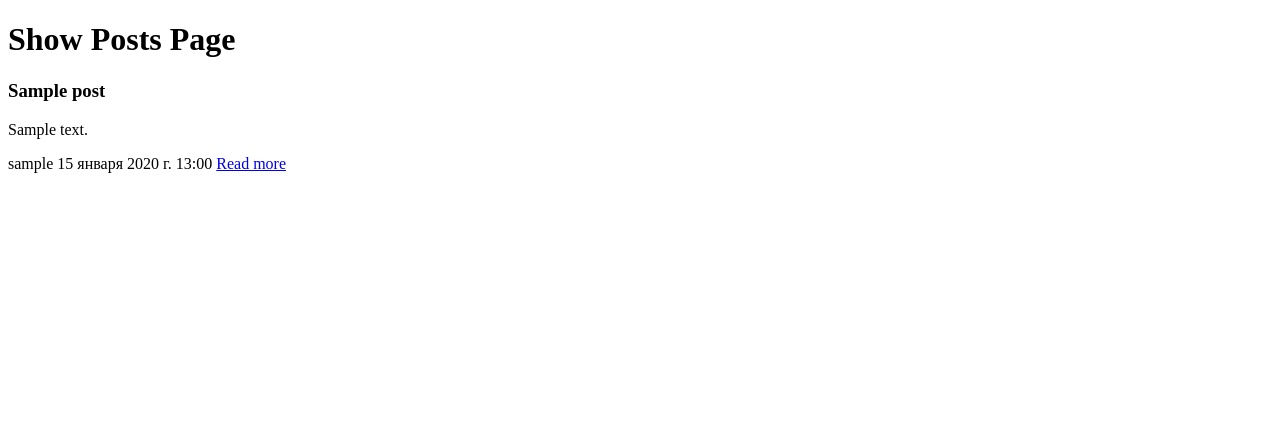
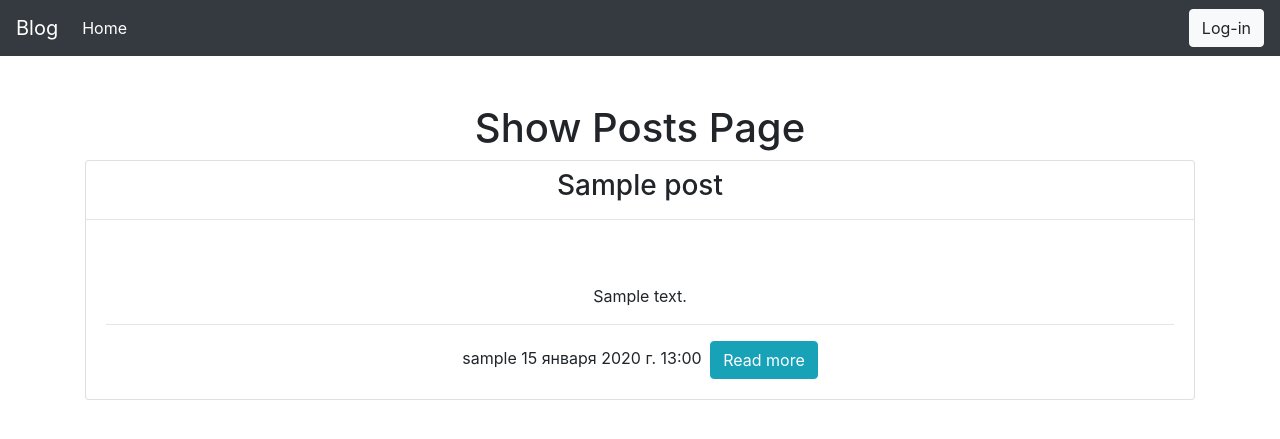
Before and after one commit to VladislavGnom/Django_Blog, a Django app: page /blog in a window 1280 px wide. Shown: the top 439 px of the page. Run offline with Django 5.2, Linux system fonts and the light colour scheme; tables that the repository leaves empty hold one stand-in row (values such as "Sample post").

Commit message:
Added CSS-styles

```diff
--- a/appblog/templates/appblog/base.html
+++ b/appblog/templates/appblog/base.html
@@ -3,10 +3,39 @@
 <head>
     <meta charset="UTF-8">
     <meta name="viewport" content="width=device-width, initial-scale=1.0">
+    <link rel="stylesheet" href="https://cdn.jsdelivr.net/npm/bootstrap@4.6.2/dist/css/bootstrap.min.css" integrity="sha384-xOolHFLEh07PJGoPkLv1IbcEPTNtaed2xpHsD9ESMhqIYd0nLMwNLD69Npy4HI+N" crossorigin="anonymous">
     <title>{% if not title %}Blog{% else %}{{title}}{% endif %}</title>
 </head>
 <body>
-    {% block main %}
-    {% endblock %}
+
+    <nav class="navbar navbar-expand navbar-dark bg-dark">
+        <a class="navbar-brand" href="{% url 'index' %}">Blog</a>
+        <button class="navbar-toggler" type="button" data-toggle="collapse" data-target="#navbarsExample02" aria-controls="navbarsExample02" aria-expanded="false" aria-label="Toggle navigation">
+            <span class="navbar-toggler-icon"></span>
+        </button>
+
+        <div class="collapse navbar-collapse" id="navbarsExample02">
+            <ul class="navbar-nav mr-auto">
+            <li class="nav-item active">
+                <a class="nav-link" href="{% url 'show' %}">Home <span class="sr-only">(current)</span></a>
+            </li>
+            </ul>
+            {% if request.user.is_authenticated %}
+                <span class="btn btn-light m-1 p-1">Hello {{ request.user.first_name }}</span>,
+                <a href="{% url 'logout' %}"><button type="submit" class="btn btn-light">Logout</button></a>
+            {% else %}
+                <a href="{% url 'login' %}"><button class="btn btn-light">Log-in</button></a>
+            {% endif %}
+            <!-- <form class="form-inline my-2 my-md-0">
+            <input class="form-control" type="text" placeholder="Search">
+            </form> -->
+        </div>
+    </nav>
+
+    <div class="container mt-5">
+        {% block main %}
+        {% endblock %}
+    </div>
+
 </body>
 </html>
--- a/appblog/templates/appblog/show_posts.html
+++ b/appblog/templates/appblog/show_posts.html
@@ -1,18 +1,23 @@
 {% extends 'appblog/base.html' %}
 
 {% block main %}
-<h1>Show Posts Page</h1>
+<h1 class="text-center">Show Posts Page</h1>
 
 <div>
 {% if posts %}
 {% for post in posts %}
-<div>
-
-    <h3>{{ post.title }}</h3>
-    <p>{{ post.content| linebreaks| truncatewords:20 }}</p>
-    <span>{{ post.author }}</span>
-    <span>{{ post.create_time }}</span>
-    <a href="{% url 'detail' post_id=post.pk %}">Read more</a>
+<div class="card text-center mb-4">
+    <div class="card-title mt-2">
+        <h3>{{ post.title }}</h3>
+        <hr>
+    </div>
+    <div class="card-body">
+        <p>{{ post.content| linebreaks| truncatewords:20 }}</p>
+        <hr>
+        <span>{{ post.author }}</span>
+        <span>{{ post.create_time }}</span>
+        <a href="{% url 'detail' post_id=post.pk %}"><button type="button" class="btn btn-info ml-1">Read more</button></a>
+    </div>
 
 </div>
 {% endfor %}
--- a/authapp/templates/authapp/dashboard.html
+++ b/authapp/templates/authapp/dashboard.html
@@ -5,6 +5,6 @@
 {% block title %}Dashboard{% endblock %}
 
 {% block content %}
-<h1>Dashboard</h1>
+<h1 class="text-center">Dashboard</h1>
 <p>Welcome to your dashboard.</p>
 {% endblock %}
--- a/authapp/templates/authapp/register.html
+++ b/authapp/templates/authapp/register.html
@@ -6,12 +6,15 @@
 
 {% block content %}
 
+<div class="mx-auto text-center col-5">
     <h1>Create an account</h1>
     <p>Please, sign up using the following form:</p>
     <form action="" method="post">
         {{ user_form|crispy }}
         {% csrf_token %}
-    <button type="submit">Create my account</button>
+        <button class="btn btn-success" type="submit">Create my account</button>
     </form>
+</div>
+
 
 {% endblock %}
--- a/authapp/templates/base.html
+++ b/authapp/templates/base.html
@@ -3,9 +3,12 @@
 <head>
     <meta charset="UTF-8">
     <meta name="viewport" content="width=device-width, initial-scale=1.0">
+    <link rel="stylesheet" href="https://cdn.jsdelivr.net/npm/bootstrap@4.6.2/dist/css/bootstrap.min.css" integrity="sha384-xOolHFLEh07PJGoPkLv1IbcEPTNtaed2xpHsD9ESMhqIYd0nLMwNLD69Npy4HI+N" crossorigin="anonymous">
     <title>{% block title %}{% endblock %}</title>
 </head>
 <body>
+    <div class="container">
     {% block content %}{% endblock %}
+</div>
 </body>
 </html>
--- a/authapp/templates/registration/logged_out.html
+++ b/authapp/templates/registration/logged_out.html
@@ -3,6 +3,8 @@
 {% block title %}Logged out{% endblock %}
 
 {% block content %}
-<h1>Logged out</h1>
-<p>You have been successfully logged out. You can <a href="{% url 'login' %}">log-in again</a>.</p>
+<div class="mx-auto text-center col-5">
+    <h1 class="text-center">Logged out</h1>
+    <p>You have been successfully logged out. You can <a href="{% url 'login' %}">log-in again</a>.</p>
+</div>
 {% endblock %}
--- a/authapp/templates/registration/login.html
+++ b/authapp/templates/registration/login.html
@@ -5,6 +5,7 @@
 
 
 {% block content %}
+<div class="mx-auto text-center col-5">
     <h1>Log-in</h1>
     {% if form.errors %}
         <p>
@@ -20,7 +21,8 @@
             {{ form|crispy }}
             {% csrf_token %}
             <input type="hidden" name="next" value="{{ next }}">
-        <button type="submit">Log-in</button>
+            <button type="submit" class="btn btn-success">Log-in</button>
         </form>
     </div>
+</div>
 {% endblock %}
```
Also changed, not shown: appblog/templates/appblog/detail_post.html (+11 -7 lines), appblog/templates/appblog/index.html (+6 -1 lines), authapp/templates/authapp/register_done.html (+4 -4 lines). Lines whose indentation alone changed are shown as unchanged.
